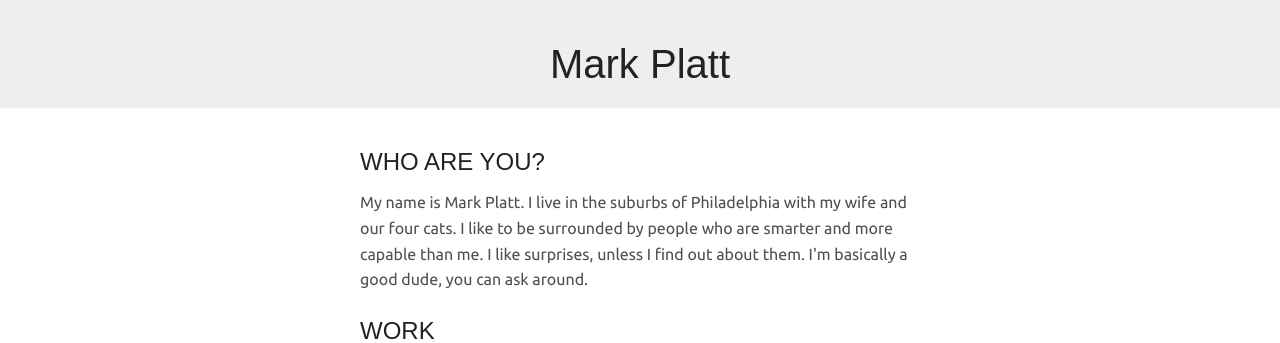
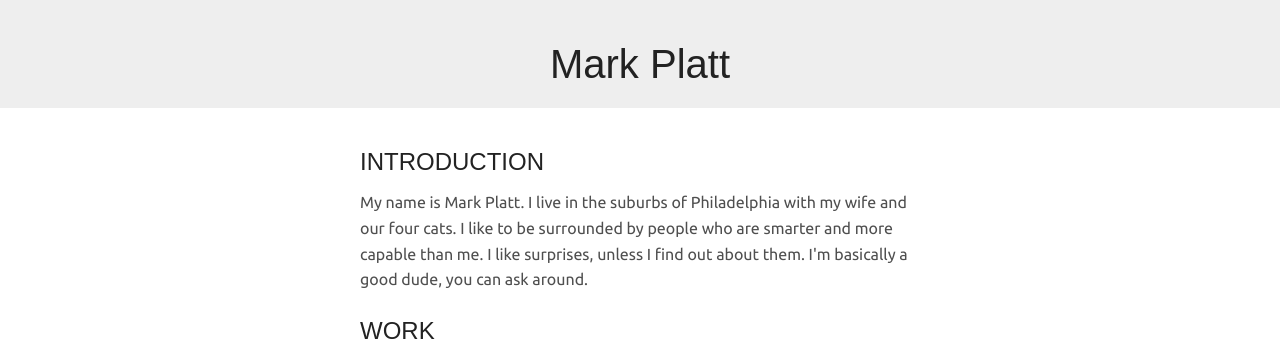
Before and after one commit to mrkplt/mrkplt.github.io, a Jekyll site: the page built from index.html, in a window 1280 px wide. Shown: the top 343 px of the page. Built offline with Jekyll 4.4.1, drawn with Linux system fonts in a browser that asks for light colours; some web fonts are replaced.

Commit message:
Update bio.html

```diff
--- a/_includes/bio.html
+++ b/_includes/bio.html
@@ -1,3 +1,3 @@
-<h2 id='bio'>Who are you?</h2>
+<h2 id='bio'>Introduction</h2>
 <p>My name is Mark Platt. I live in the suburbs of Philadelphia with my wife and our four cats. I like to be surrounded by people who are smarter and more capable than me. I like surprises, unless I find out about them. I'm basically a good dude, you can ask around.</p>
 <a href="#top" class='visually-hidden'>Top</a>
```
